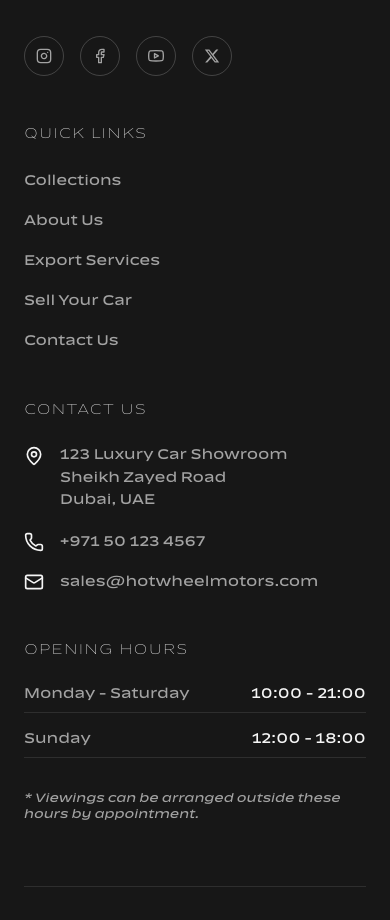
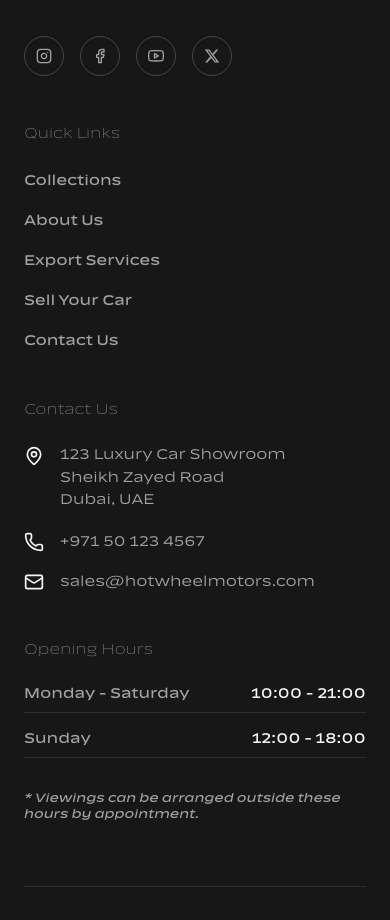
Before and after one commit to zironpro/hot-wheel-motors, a Next.js app: page / in a window 390 px wide. Shown: the part 7704-8624 px from the top of the page. Built offline with nearby package versions, Linux system fonts and the light colour scheme.

Commit message:
feat: add responsive site footer component with navigation, contact info, and social links

```diff
--- a/src/components/layout/footer.tsx
+++ b/src/components/layout/footer.tsx
@@ -41,7 +41,7 @@
 
           {/* Quick Links */}
           <div>
-            <h4 className="text-primary font-light uppercase tracking-widest text-sm mb-6">Quick Links</h4>
+            <h4 className="text-muted font-light text-sm mb-6">Quick Links</h4>
             <ul className="flex flex-col gap-4">
               <li>
                 <Link href={"/cars" as any} className="text-muted hover:text-primary transition-colors text-sm">
@@ -73,11 +73,11 @@
 
           {/* Contact Info */}
           <div>
-            <h4 className="text-primary font-light uppercase tracking-widest text-sm mb-6">Contact Us</h4>
+            <h4 className="text-muted font-light text-sm mb-6">Contact Us</h4>
             <ul className="flex flex-col gap-5">
               <li className="flex items-start gap-4">
                 <MapPin className="w-5 h-5 text-primary shrink-0 mt-0.5" />
-                <span className="text-muted text-sm leading-relaxed">
+                <span className="text-muted text-sm leading-relaxed font-light">
                   123 Luxury Car Showroom<br />
                   Sheikh Zayed Road<br />
                   Dubai, UAE
@@ -85,13 +85,13 @@
               </li>
               <li className="flex items-center gap-4">
                 <Phone className="w-5 h-5 text-primary shrink-0" />
-                <a href="tel:+971501234567" className="text-muted hover:text-primary transition-colors text-sm">
+                <a href="tel:+971501234567" className="text-muted hover:text-primary transition-colors text-sm font-light">
                   +971 50 123 4567
                 </a>
               </li>
               <li className="flex items-center gap-4">
-                <Mail className="w-5 h-5 text-primary shrink-0" />
-                <a href="mailto:sales@hotwheelmotors.com" className="text-muted hover:text-primary transition-colors text-sm">
+                <Mail className="w-5 h-5 text-primary" />
+                <a href="mailto:sales@hotwheelmotors.com" className="text-muted hover:text-primary transition-colors text-sm font-light">
                   sales@hotwheelmotors.com
                 </a>
               </li>
@@ -100,7 +100,7 @@
 
           {/* Opening Hours */}
           <div>
-            <h4 className="text-primary font-light uppercase tracking-widest text-sm mb-6">Opening Hours</h4>
+            <h4 className="text-muted font-light text-sm mb-6">Opening Hours</h4>
             <ul className="flex flex-col gap-4 text-sm text-muted">
               <li className="flex justify-between border-b border-primary/10 pb-2">
                 <span>Monday - Saturday</span>
```
